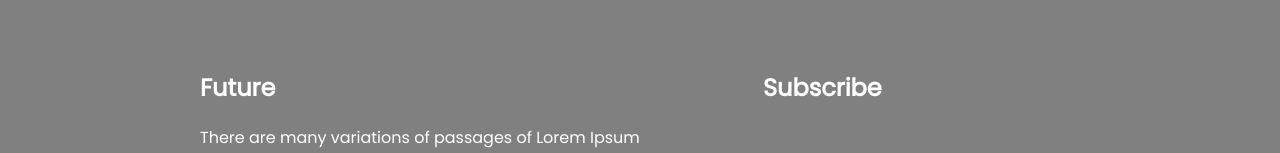
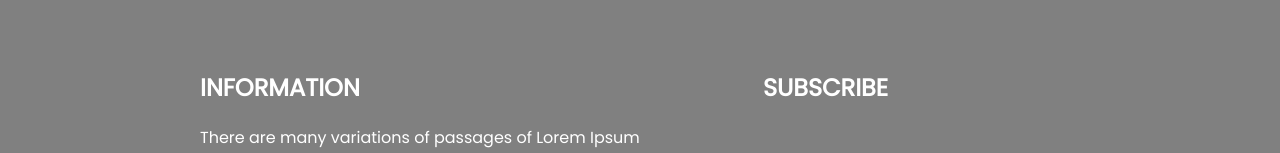
Before and after one commit to atikurhasan/new-year, a plain HTML site: page index.html in a window 1280 px wide. Shown: the part 2620-2773 px from the top of the page. Drawn offline with Linux system fonts and the light colour scheme.

Commit message:
first commit

```diff
--- a/index.html
+++ b/index.html
@@ -90,14 +90,14 @@
         <!-- Future section -->
         <section class="contact">
             <div class="full-contact">
-                <h1 class="contact-1">Future</h1>
+                <h1 class="contact-1">INFORMATION</h1>
                 <p class="paragraph">There are many variations of passages of Lorem Ipsum <br> available, but the majority have suffered alteration in some <br> form, by injected humour, or randomised words</p> <br> Email:  <a href=""> info420@gmail.com </a><br> Phone: <a href=""> 420420420 </a><br>
                 <a href=""><img src="images/icons/fb.png" alt=""></a>
                 <a href=""><img src="images/icons/twitter.png" alt=""></a>
                 <a href=""><img src="images/icons/youtube.png" alt=""></a>
             </div>
             <div>
-                <h1 class="contact-2">Subscribe</h1>
+                <h1 class="contact-2">SUBSCRIBE</h1>
                 <form class="form" action=""><input type="text" name="" id="" placeholder="Enter Your Email"></form>
                 <input class="btn-primary" type="submit" value="Subscribe">
 
```
